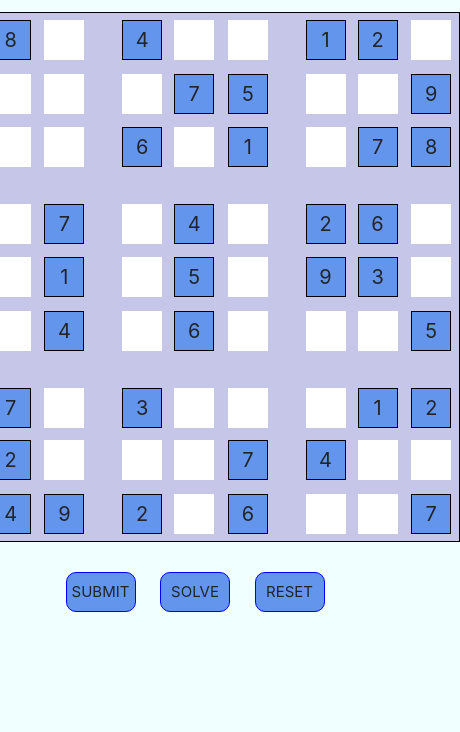
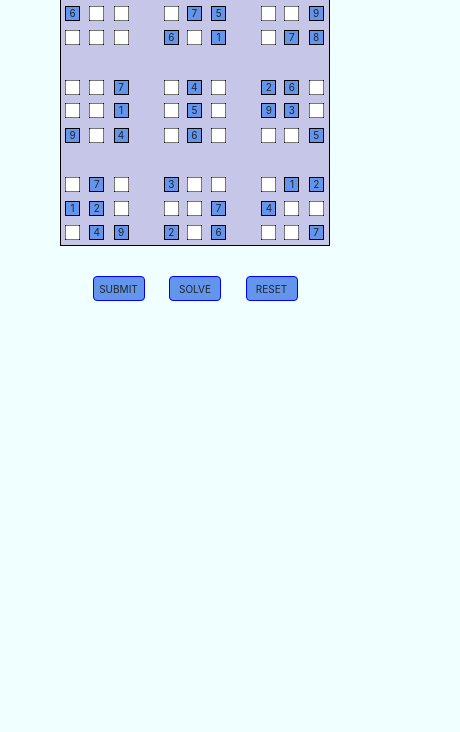
Before and after one commit to challabhanuteja/SudokuOnlineGame, a plain HTML site: page index.html in a window 390 px wide. Shown: the part 112-844 px from the top of the page, 460 px wide, since content can reach past the window. Drawn offline with nearby package versions, Linux system fonts and the light colour scheme.

Commit message:
commit 4 made website responsive by adding media query

```diff
--- /dev/null
+++ b/css/phone.css
@@ -0,0 +1,25 @@
+:root {
+    --board-height: 270px;
+    --board-width: 270px;
+    --box-height: 15px;
+    --box-width: 15px;
+    --border-width: 1px;
+    --grid-gap: 0rem;
+    --box-margin: 4px;
+    --board-margin: 20px;
+    --extra-box-margin: 30px;
+    --box-font-size: 10px;
+    --btn-height: 25px;
+    --btn-width: 52px;
+    --btn-fontsize: 10px;
+    --btn-padding: 5px;
+    --btn-margin: 10px;
+    --btn-border-radius: 4px;
+}
+.heading{
+    font-size: 25px;
+    text-align: center;
+}
+.container{
+    width: 270px;
+}
--- a/style.css
+++ b/css/style.css
@@ -13,10 +13,17 @@ body {
     --box-height: 40px;
     --box-width: 40px;
     --border-width: 1px;
-    --grid-gapvar:0rem;
+    --grid-gap:0rem;
     --box-margin: 6px;
     --board-margin:20px;
     --extra-box-margin: 30px;
+    --box-font-size:20px;
+    --btn-height: 40px;
+    --btn-width: 70px;
+    --btn-fontsize: 15px;
+    --btn-padding: 5px;
+    --btn-margin: 10px;
+    --btn-border-radius: 10px;
 }
 
 .center {
@@ -27,7 +34,7 @@ body {
     display: grid;
     grid-template-columns: repeat(9, 1fr);
     grid-template-rows: repeat(9, 1fr);
-    grid-gap: var(--grid-gapvar);
+    grid-gap: var(--grid-gap);
     border: var(--border-width) solid black;
     height: var(--board-height);
     width: var(--board-width);
@@ -41,10 +48,14 @@ body {
     border: var(--border-width) solid black;
     margin: var(--box-margin);
     background-color: cornflowerblue;
-    font-size: 20px;
+    font-size: var(--box-font-size);
     display: flex;
     justify-content: center;
     align-items: center;
+}
+.inp{
+    height: var(--box-height);
+    width: var(--box-width);
 }
 
 .container {
@@ -59,21 +70,21 @@ body {
 }
 
 .btn{
-    height: 40px;
-    width: 70px;
-    font-size: 15px;
-    padding: 5px;
-    margin: 10px;
+    height: var(--btn-height);
+    width: var(--btn-width);
+    font-size: var(--btn-fontsize);
+    padding: var(--btn-padding);
+    margin: var(--btn-margin);
     background-color: cornflowerblue;
     border-color: blue;
-    border-radius: 10px;
+    border-radius: var(--btn-border-radius);
 }
 .box-input{
     height: var(--box-height);
     width: var(--box-width);
-    font-size: 20px;
+    font-size: var(--box-font-size);
     text-align: center;
-    border: 2px black;
+    border: var(--border-width) black;
 }
 .sp1{
     margin-top: var(--extra-box-margin);
--- a/index.html
+++ b/index.html
@@ -7,14 +7,14 @@
     <link rel="stylesheet" href="https://stackpath.bootstrapcdn.com/bootstrap/4.4.1/css/bootstrap.min.css"
         integrity="sha384-Vkoo8x4CGsO3+Hhxv8T/Q5PaXtkKtu6ug5TOeNV6gBiFeWPGFN9MuhOf23Q9Ifjh" crossorigin="anonymous">
     <title>sudoku.com</title>
-    <link rel="stylesheet" href="style.css">
-
+    <link rel="stylesheet" href="css/style.css">
+    <link rel="stylesheet" media="screen and (max-width: 733px)"href="css/phone.css">
 
 </head>
 
 <body>
     <div class="container">
-        <h1>Can you solve this Sudoku?</h1>
+        <h1 class="heading">Can you solve this Sudoku?</h1>
         <div class="board">
             <!-- <div class="box">
                 <input type="text" class="box-input">
@@ -112,7 +112,7 @@
 
         </div>
     </div>
-    <script src="script.js"></script>
+    <script src="js/script.js"></script>
 </body>
 
 </html>
--- a/script.js
+++ b/js/script.js
@@ -19,7 +19,7 @@ for (let i = 0; i < 9; i++) {
         let s = 't' + i.toString() + j.toString();
         box = document.getElementById(s);
         if (board[i][j] == 0) {
-            box.innerHTML = `<input id ="i${i}${j}" type="text" class="box-input">`;
+            box.innerHTML = `<input class='inp' id ="i${i}${j}" type="text" class="box-input">`;
         }
         else {
             box.innerHTML = board[i][j];
@@ -166,3 +166,9 @@ function reset()
 {
     location.reload();
 }
+
+// let ob = document.getElementsByClassName('inp');
+// console.log(ob);
+// ob.addEventListener('onchange', function checkTextValidity(){
+//     console.log("changed", ob.value);
+// });
```
